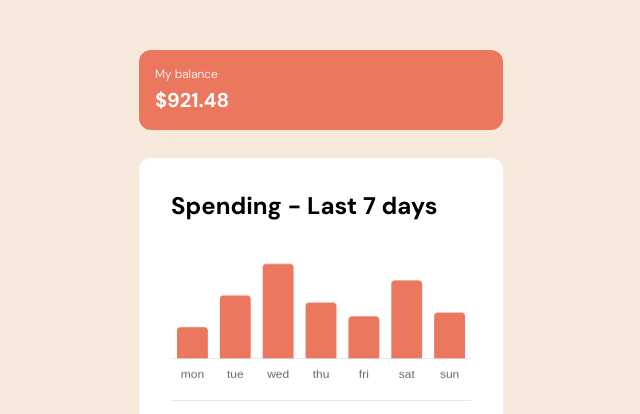
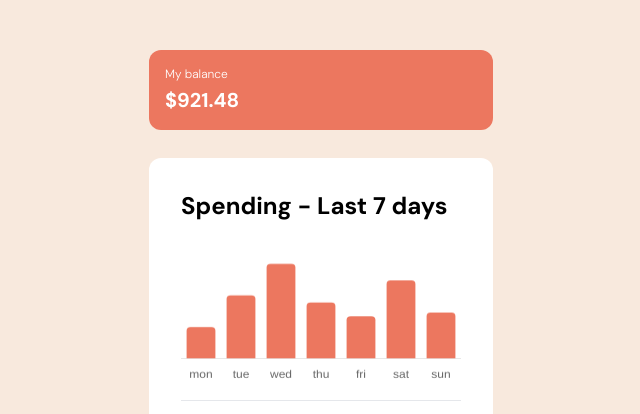
Before and after one commit to nikofiko/expenses-chart-component, a website: page index.html in a window 1280 px wide. Shown: the part 123-537 px from the top of the page, without its empty margins (319-959 px from the left). Drawn offline with nearby package versions, Linux system fonts and the light colour scheme.

```diff
--- a/index.html
+++ b/index.html
@@ -27,7 +27,7 @@
     <div class="bg-white p-8 rounded-xl">
       <div>
         <h1 class="text-2xl font-bold pb-7">Spending - Last 7 days</h1>
-        <canvas class="pb-4"id="myChart" width="300" height="150"></canvas>
+        <canvas class="pb-4"id="myChart" width="280" height="150"></canvas>
         <hr class="pb-4">
       </div>
       <div class="flex justify-between">
--- a/package.json
+++ b/package.json
@@ -4,5 +4,9 @@
   },
   "dependencies": {
     "chart.js": "^4.4.6"
+  },
+  "scripts": {
+  "build:css": "tailwindcss -i ./src/input.css -o ./src/output.css",
+  "watch:css": "tailwindcss -i ./src/input.css -o ./src/output.css --watch"
   }
 }
```
Also changed, not shown: README.md, src/output.css.
